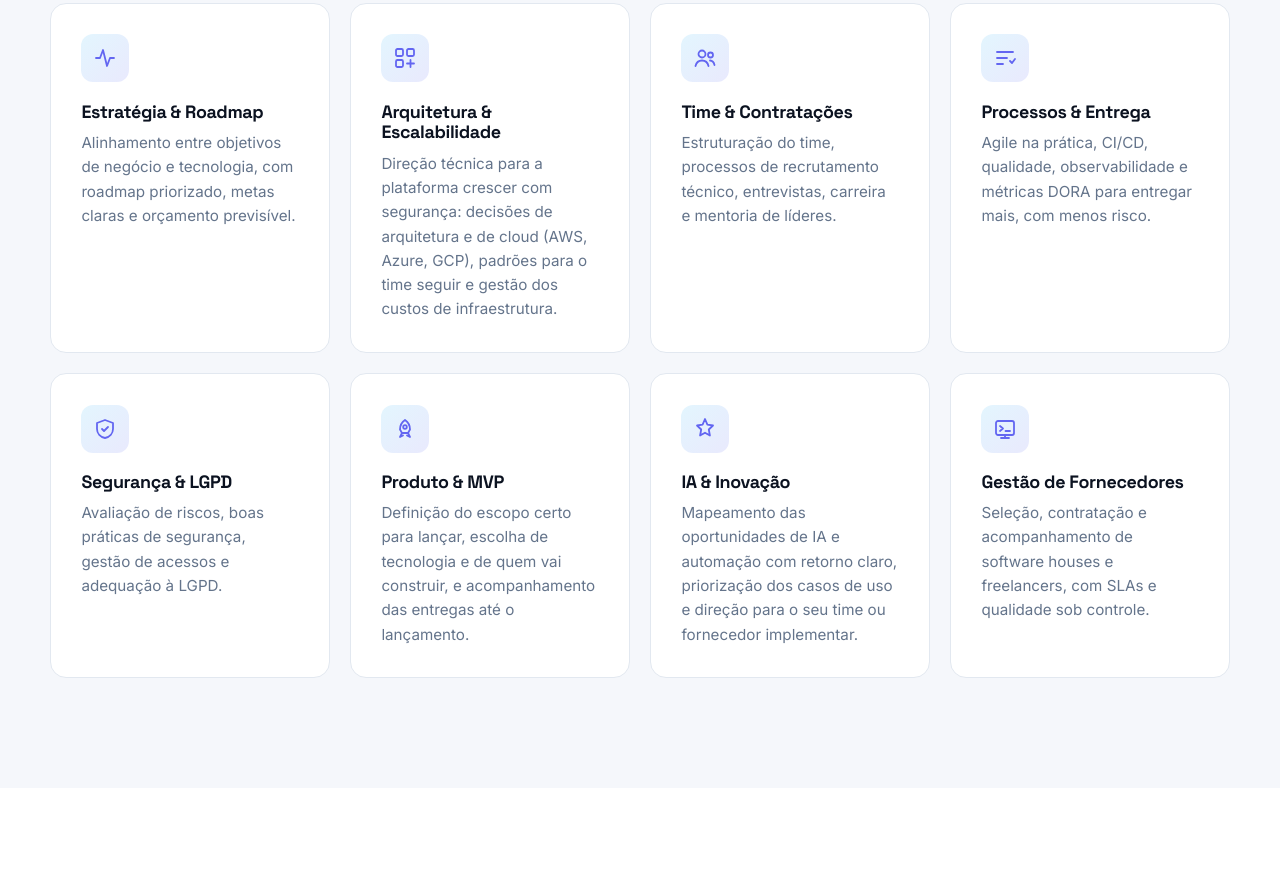
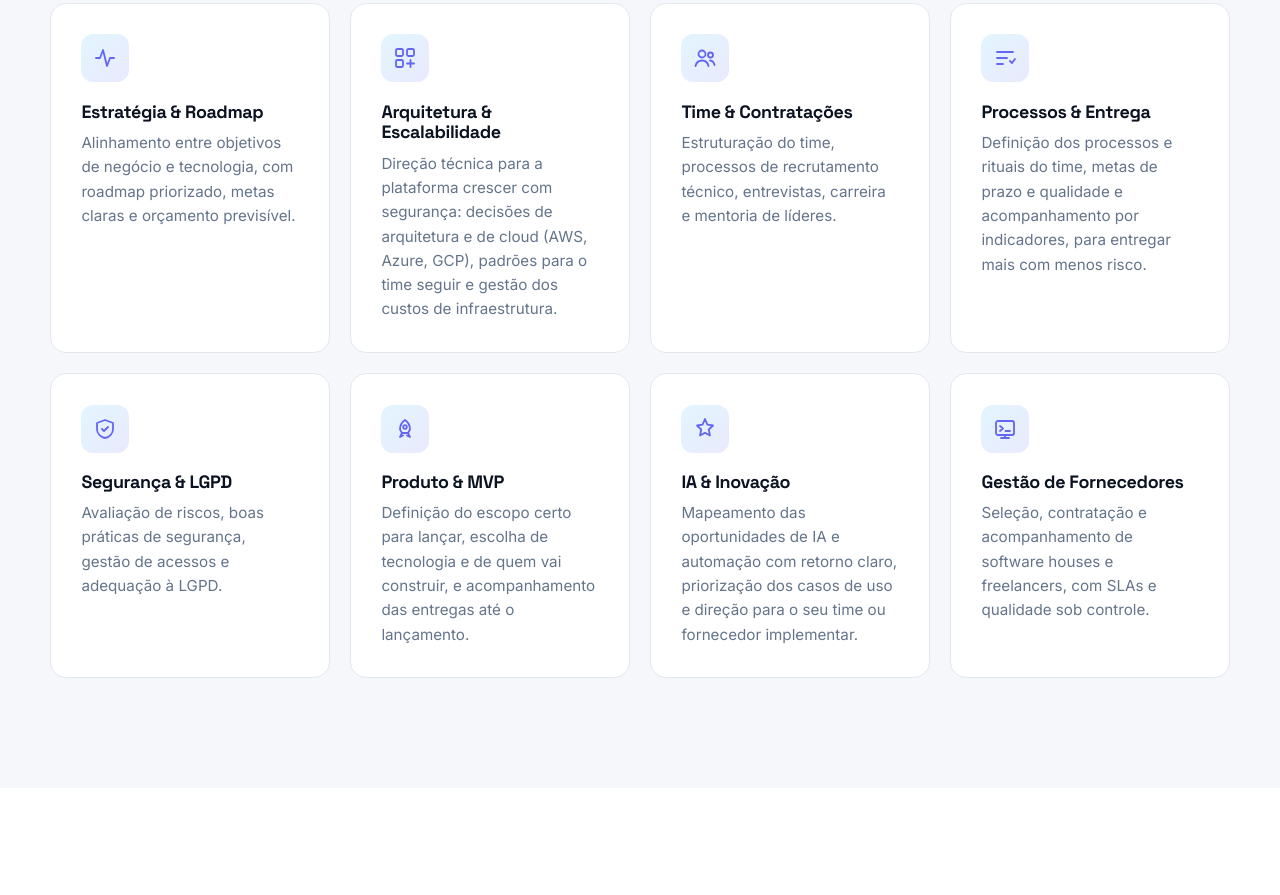
Before and after one commit to leoalbu/cadastro-de-produtos, a plain HTML site: page site/index.html in a window 1280 px wide. Shown: the part 2333-3228 px from the top of the page. Drawn offline with Linux system fonts and the light colour scheme.

Commit message:
Reescreve serviço de Processos com foco estratégico
Co-Authored-By: Claude Opus 5.5 <noreply@anthropic.com>
Claude-Session: https://claude.ai/code/session_01AMcQsWT4H61Y7JZ9TzXXMh

```diff
--- a/site/index.html
+++ b/site/index.html
@@ -171,7 +171,7 @@
           <article class="service reveal">
             <div class="service__icon"><svg viewBox="0 0 24 24"><path d="M4 6h16M4 12h10M4 18h6"/><path d="M17 15l2 2 3-4"/></svg></div>
             <h3>Processos & Entrega</h3>
-            <p>Agile na prática, CI/CD, qualidade, observabilidade e métricas DORA para entregar mais, com menos risco.</p>
+            <p>Definição dos processos e rituais do time, metas de prazo e qualidade e acompanhamento por indicadores, para entregar mais com menos risco.</p>
           </article>
           <article class="service reveal">
             <div class="service__icon"><svg viewBox="0 0 24 24"><path d="M12 3l8 3v6c0 4.5-3.4 8-8 9-4.6-1-8-4.5-8-9V6l8-3z"/><path d="M9 12l2 2 4-4"/></svg></div>
```
